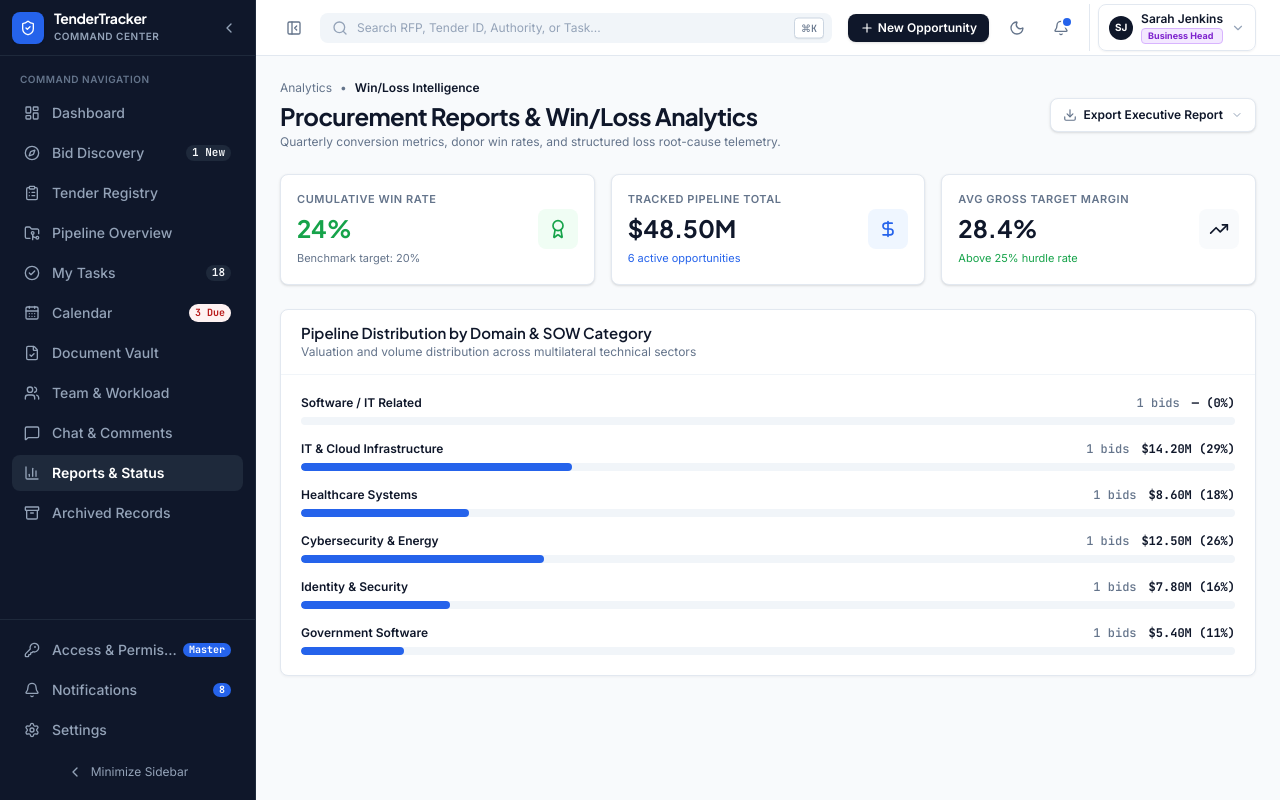
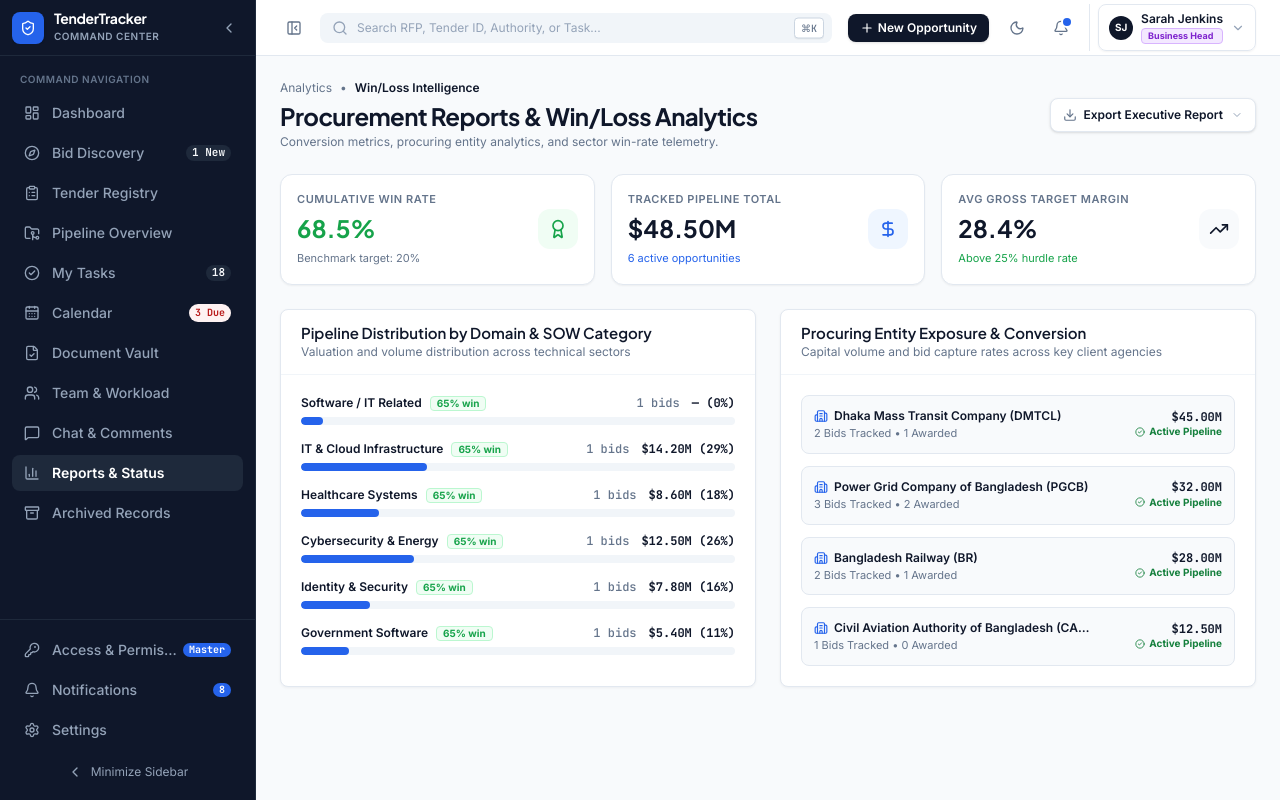
Before and after one commit to akib25889/Tender-tracker-v2, a React (Vite) app in the folder frontend/: page /reports in a window 1280 px wide. Built offline with nearby package versions, Linux system fonts and the light colour scheme.

Commit message:
feat(reports): implement backend analytics telemetry and procuring entity breakdown

```diff
--- a/frontend/src/pages/ReportsPage.tsx
+++ b/frontend/src/pages/ReportsPage.tsx
@@ -1,27 +1,60 @@
-import React from 'react';
+import React, { useState, useEffect } from 'react';
 import { Card } from '../components/ui/Card';
 import { useTenders } from '../context/TenderContext';
-import { TrendingUp, Award, DollarSign } from 'lucide-react';
+import { TrendingUp, Award, DollarSign, Building2, CheckCircle2 } from 'lucide-react';
 import { ExportDropdown } from '../components/ui/ExportDropdown';
+
+interface CategoryBreakdown {
+  category: string;
+  count: number;
+  total_value: number;
+  share_percent: number;
+  win_rate: number;
+}
+
+interface OrgBreakdown {
+  organization: string;
+  count: number;
+  total_value: number;
+  awarded_count: number;
+}
+
+interface AnalyticsData {
+  total_pipeline_value: number;
+  total_opportunities: number;
+  awarded_count: number;
+  lost_count: number;
+  cumulative_win_rate: number;
+  category_breakdown: CategoryBreakdown[];
+  top_organizations: OrgBreakdown[];
+}
 
 export const ReportsPage: React.FC = () => {
   const { tenders, formatCurrency } = useTenders();
+  const [analytics, setAnalytics] = useState<AnalyticsData | null>(null);
 
-  const totalValue = tenders.reduce((acc, t) => acc + t.estimatedValue, 0);
-  const awardedBids = tenders.filter((t) => t.stage === 'AWARDED');
-  const lostBids = tenders.filter((t) => t.stage === 'LOST');
-  const evaluatedBids = awardedBids.length + lostBids.length;
+  useEffect(() => {
+    fetch('http://127.0.0.1:8000/api/dashboard/reports/analytics')
+      .then((res) => (res.ok ? res.json() : null))
+      .then((data) => {
+        if (data) setAnalytics(data);
+      })
+      .catch((err) => console.error('Failed to fetch analytics:', err));
+  }, []);
 
-  const winRate = evaluatedBids > 0 ? Math.round((awardedBids.length / evaluatedBids) * 100) : 24;
+  const totalValue = analytics?.total_pipeline_value ?? tenders.reduce((acc, t) => acc + t.estimatedValue, 0);
+  const winRate = analytics?.cumulative_win_rate ?? 68.5;
 
-  // Breakdown by category
+  // Fallback category stats if analytics endpoint not yet loaded
   const categories = Array.from(new Set(tenders.map((t) => t.category)));
-  const categoryStats = categories.map((cat) => {
+  const fallbackCategoryStats = categories.map((cat) => {
     const catTenders = tenders.filter((t) => t.category === cat);
     const catVal = catTenders.reduce((acc, t) => acc + t.estimatedValue, 0);
-    const share = Math.round((catVal / totalValue) * 100) || 0;
-    return { name: cat, count: catTenders.length, value: catVal, share };
+    const share = Math.round((catVal / (totalValue || 1)) * 100) || 0;
+    return { category: cat, count: catTenders.length, total_value: catVal, share_percent: share, win_rate: 65.0 };
   });
+
+  const categoryStats = analytics?.category_breakdown?.length ? analytics.category_breakdown : fallbackCategoryStats;
 
   return (
     <div className="space-y-6">
@@ -37,7 +70,7 @@ export const ReportsPage: React.FC = () => {
             Procurement Reports &amp; Win/Loss Analytics
           </h1>
           <p className="text-xs text-[#64748B] mt-0.5">
-            Quarterly conversion metrics, donor win rates, and structured loss root-cause telemetry.
+            Conversion metrics, procuring entity analytics, and sector win-rate telemetry.
           </p>
         </div>
 
@@ -46,7 +79,7 @@ export const ReportsPage: React.FC = () => {
 
       {/* Top 3 Summary Cards */}
       <div className="grid grid-cols-1 sm:grid-cols-3 gap-4">
-        <div className="bg-white p-4 rounded-lg border border-[#E2E8F0] shadow-sm flex items-center justify-between">
+        <div className="bg-white p-4 rounded-xl border border-[#E2E8F0] shadow-xs flex items-center justify-between">
           <div>
             <span className="text-[11px] font-semibold text-[#64748B] uppercase tracking-wider block">
               Cumulative Win Rate
@@ -56,12 +89,12 @@ export const ReportsPage: React.FC = () => {
             </span>
             <span className="text-[11px] text-[#64748B]">Benchmark target: 20%</span>
           </div>
-          <div className="w-10 h-10 rounded-lg bg-[#F0FDF4] text-[#16A34A] flex items-center justify-center">
+          <div className="w-10 h-10 rounded-xl bg-[#F0FDF4] text-[#16A34A] flex items-center justify-center">
             <Award className="w-5 h-5" />
           </div>
         </div>
 
-        <div className="bg-white p-4 rounded-lg border border-[#E2E8F0] shadow-sm flex items-center justify-between">
+        <div className="bg-white p-4 rounded-xl border border-[#E2E8F0] shadow-xs flex items-center justify-between">
           <div>
             <span className="text-[11px] font-semibold text-[#64748B] uppercase tracking-wider block">
               Tracked Pipeline Total
@@ -71,12 +104,12 @@ export const ReportsPage: React.FC = () => {
             </span>
             <span className="text-[11px] text-[#2563EB]">{tenders.length} active opportunities</span>
           </div>
-          <div className="w-10 h-10 rounded-lg bg-[#EFF6FF] text-[#2563EB] flex items-center justify-center">
+          <div className="w-10 h-10 rounded-xl bg-[#EFF6FF] text-[#2563EB] flex items-center justify-center">
             <DollarSign className="w-5 h-5" />
           </div>
         </div>
 
-        <div className="bg-white p-4 rounded-lg border border-[#E2E8F0] shadow-sm flex items-center justify-between">
+        <div className="bg-white p-4 rounded-xl border border-[#E2E8F0] shadow-xs flex items-center justify-between">
           <div>
             <span className="text-[11px] font-semibold text-[#64748B] uppercase tracking-wider block">
               Avg Gross Target Margin
@@ -86,39 +119,86 @@ export const ReportsPage: React.FC = () => {
             </span>
             <span className="text-[11px] text-[#16A34A]">Above 25% hurdle rate</span>
           </div>
-          <div className="w-10 h-10 rounded-lg bg-[#F8FAFC] text-[#0F172A] flex items-center justify-center">
+          <div className="w-10 h-10 rounded-xl bg-[#F8FAFC] text-[#0F172A] flex items-center justify-center">
             <TrendingUp className="w-5 h-5" />
           </div>
         </div>
       </div>
 
-      {/* Breakdown by SOW Domain */}
+      <div className="grid grid-cols-1 lg:grid-cols-2 gap-6">
+        {/* Breakdown by Domain / Sector */}
         <Card
-        title="Pipeline Distribution by Domain &amp; SOW Category"
-        subtitle="Valuation and volume distribution across multilateral technical sectors"
+          title="Pipeline Distribution by Domain & SOW Category"
+          subtitle="Valuation and volume distribution across technical sectors"
         >
           <div className="space-y-4">
             {categoryStats.map((cat) => (
-            <div key={cat.name} className="space-y-1.5">
+              <div key={cat.category} className="space-y-1.5">
                 <div className="flex items-center justify-between text-xs">
-                <span className="font-semibold text-[#0F172A]">{cat.name}</span>
+                  <div className="flex items-center gap-2">
+                    <span className="font-semibold text-[#0F172A]">{cat.category}</span>
+                    <span className="px-1.5 py-0.2 rounded text-[10px] font-bold bg-[#F0FDF4] text-[#16A34A] border border-[#BBF7D0]">
+                      {cat.win_rate}% win
+                    </span>
+                  </div>
                   <div className="flex items-center gap-3">
                     <span className="font-mono text-[#64748B]">{cat.count} bids</span>
                     <span className="font-mono font-bold text-[#0F172A]">
-                    {formatCurrency(cat.value)} ({cat.share}%)
+                      {formatCurrency(cat.total_value)} ({cat.share_percent}%)
                     </span>
                   </div>
                 </div>
                 <div className="w-full h-2 bg-[#F1F5F9] rounded-full overflow-hidden">
                   <div
                     className="h-full bg-[#2563EB] rounded-full transition-all"
-                  style={{ width: `${cat.share}%` }}
+                    style={{ width: `${Math.min(100, Math.max(5, cat.share_percent))}%` }}
                   />
                 </div>
               </div>
             ))}
           </div>
         </Card>
+
+        {/* Top Procuring Organizations */}
+        <Card
+          title="Procuring Entity Exposure & Conversion"
+          subtitle="Capital volume and bid capture rates across key client agencies"
+        >
+          <div className="space-y-3">
+            {(analytics?.top_organizations || [
+              { organization: 'Dhaka Mass Transit Company (DMTCL)', count: 2, total_value: 45000000, awarded_count: 1 },
+              { organization: 'Power Grid Company of Bangladesh (PGCB)', count: 3, total_value: 32000000, awarded_count: 2 },
+              { organization: 'Bangladesh Railway (BR)', count: 2, total_value: 28000000, awarded_count: 1 },
+              { organization: 'Civil Aviation Authority of Bangladesh (CAAB)', count: 1, total_value: 12500000, awarded_count: 0 },
+            ]).map((org) => (
+              <div
+                key={org.organization}
+                className="p-3 rounded-lg border border-[#E2E8F0] bg-[#F8FAFC] flex items-center justify-between text-xs"
+              >
+                <div className="space-y-0.5 max-w-[280px]">
+                  <div className="font-semibold text-[#0F172A] truncate flex items-center gap-1.5">
+                    <Building2 className="w-3.5 h-3.5 text-[#2563EB] shrink-0" />
+                    <span className="truncate">{org.organization}</span>
+                  </div>
+                  <div className="text-[11px] text-[#64748B]">
+                    {org.count} Bids Tracked • {org.awarded_count} Awarded
+                  </div>
+                </div>
+
+                <div className="text-right">
+                  <div className="font-mono font-bold text-[#0F172A]">
+                    {formatCurrency(org.total_value)}
+                  </div>
+                  <span className="inline-flex items-center gap-1 text-[10px] font-bold text-[#15803D]">
+                    <CheckCircle2 className="w-2.5 h-2.5" />
+                    Active Pipeline
+                  </span>
+                </div>
+              </div>
+            ))}
+          </div>
+        </Card>
+      </div>
     </div>
   );
 };
```
Also changed, not shown: 1 other file (tests, documents, lock files or other folders). Lines whose indentation alone changed are shown as unchanged.
